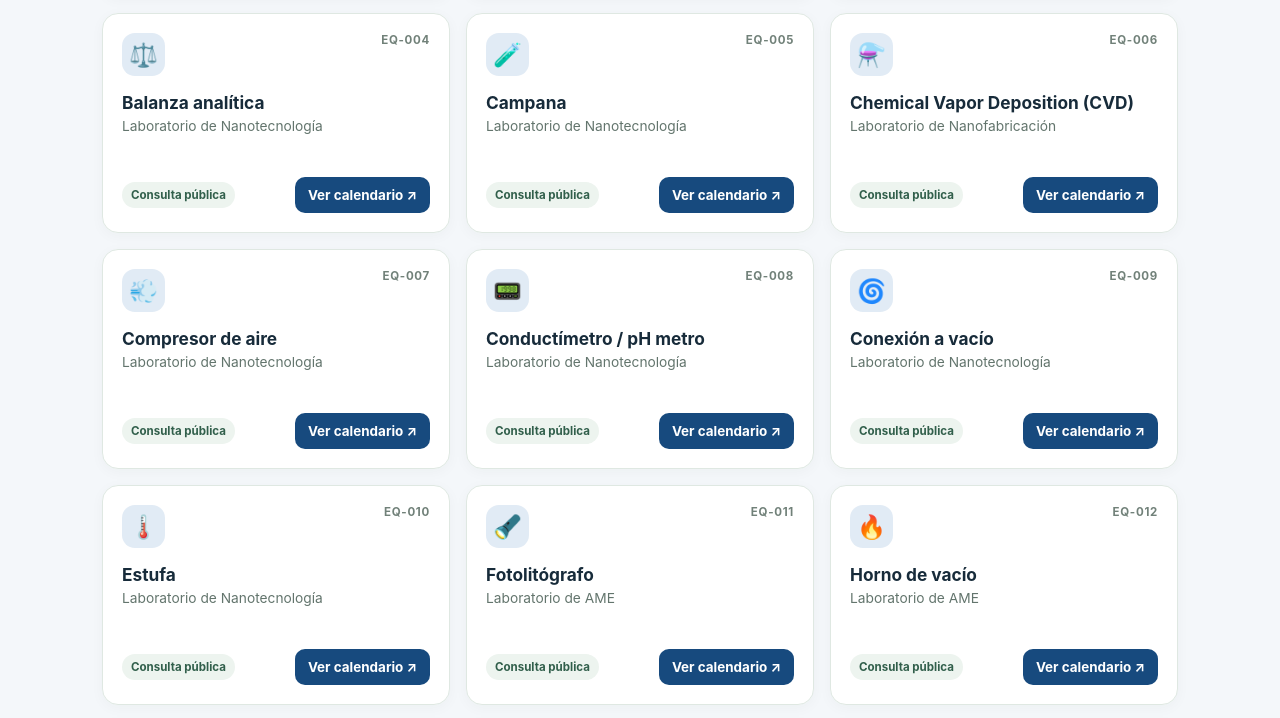
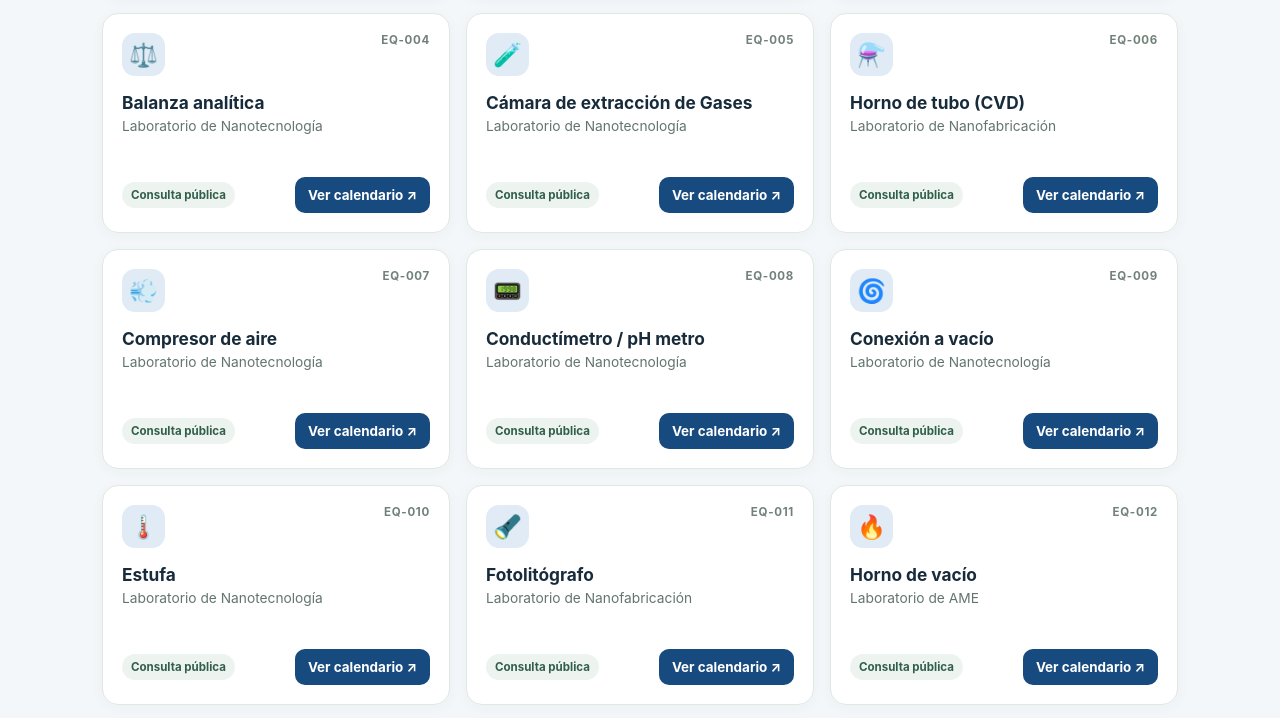
Before and after one commit to jose-2020/catalogo-equipos, a plain HTML site: page index.html in a window 1280 px wide. Shown: the part 917-1635 px from the top of the page. Drawn offline with Linux system fonts and the light colour scheme.

Commit message:
Update index.html

```diff
--- a/index.html
+++ b/index.html
@@ -550,14 +550,14 @@ const equipment = [
 	},
 	{
 	  code: "EQ-005",
-	  name: "Campana",
+	  name: "Cámara de extracción de Gases",
 	  lab: "Laboratorio de Nanotecnología",
 	  icon: "🧪",
 	  calendarUrl: "https://outlook.office365.com/owa/calendar/0d607a895fb643339d7fae83d9365a9a@yachaytech.edu.ec/4927fb11de5641cc87058a4302eb39263174885325741574995/calendar.html"
 	},
 	{
 	  code: "EQ-006",
-	  name: "Chemical Vapor Deposition (CVD)",
+	  name: "Horno de tubo (CVD)",
 	  lab: "Laboratorio de Nanofabricación",
 	  icon: "⚗️",
 	  calendarUrl: "https://outlook.office365.com/owa/calendar/0d607a895fb643339d7fae83d9365a9a@yachaytech.edu.ec/c6ad40633546432d9eed8ba61e043918744499740502282306/calendar.html"
@@ -593,7 +593,7 @@ const equipment = [
 	{
 	  code: "EQ-011",
 	  name: "Fotolitógrafo",
-	  lab: "Laboratorio de AME",
+	  lab: "Laboratorio de Nanofabricación",
 	  icon: "🔦",
 	  calendarUrl: "https://outlook.office365.com/owa/calendar/0d607a895fb643339d7fae83d9365a9a@yachaytech.edu.ec/b95f7a8c46d64f4d95855c52602d1a9017685478196772130821/calendar.html"
 	},
@@ -711,7 +711,7 @@ const equipment = [
 	},
 	{
 	  code: "EQ-028",
-	  name: "Tamizadora",
+	  name: "Tamizadora Analítica",
 	  lab: "Laboratorio de Nanotecnología",
 	  icon: "▦",
 	  calendarUrl: "https://outlook.office365.com/owa/calendar/0d607a895fb643339d7fae83d9365a9a@yachaytech.edu.ec/c9fc918fc8e0464a8ad6b32e3ba8e4066247876163902521702/calendar.html"
```
